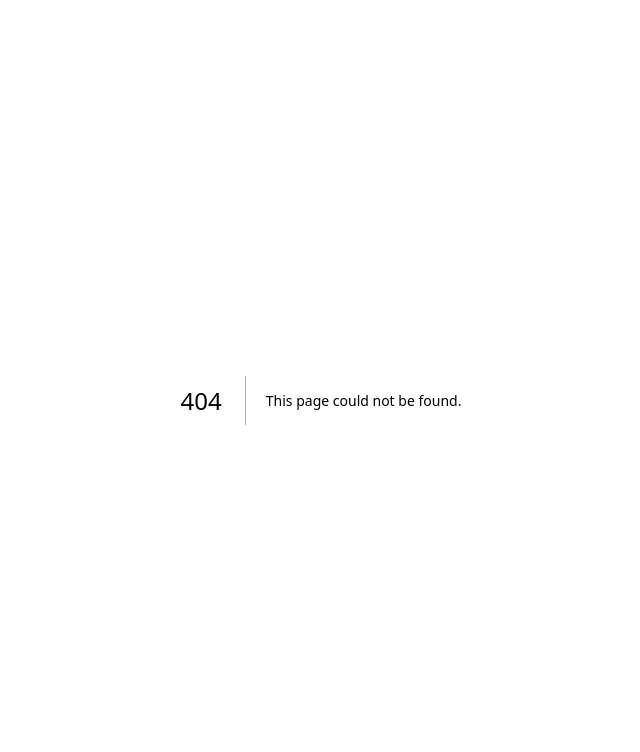
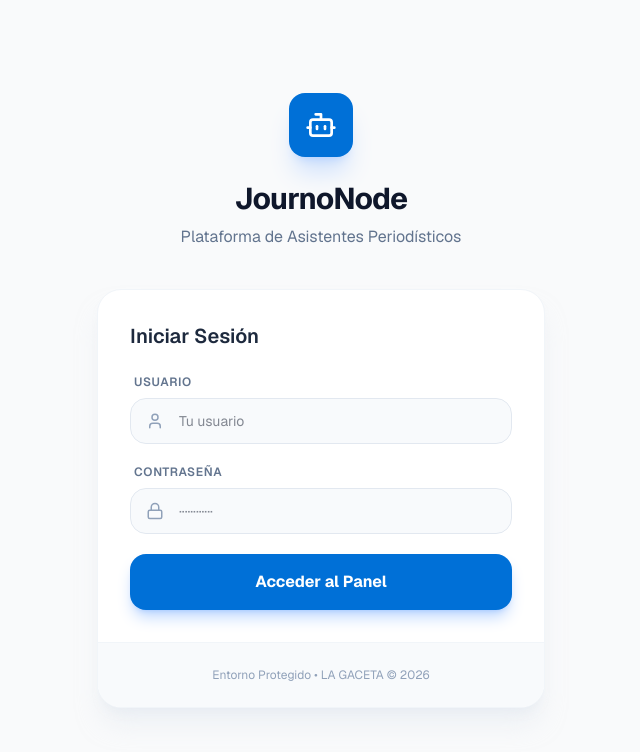
Before and after one commit to jphamada/botslg, a Next.js app: page /login in a window 1280 px wide. Before the commit this address had no page. Shown: the top 752 px of the page, without its empty margins (319-959 px from the left). Built offline with nearby package versions, Linux system fonts and the light colour scheme.

Commit message:
add admin login protection for dashboard

```diff
--- /dev/null
+++ b/src/app/actions/auth.ts
@@ -0,0 +1,31 @@
+"use server";
+
+import { cookies } from "next/headers";
+import { redirect } from "next/navigation";
+
+export async function login(formData: FormData) {
+    const user = formData.get("user");
+    const password = formData.get("password");
+
+    const ADMIN_USER = process.env.ADMIN_USER || "user";
+    const ADMIN_PASSWORD = process.env.ADMIN_PASSWORD || "gaceta20!26ADMIN";
+
+    if (user === ADMIN_USER && password === ADMIN_PASSWORD) {
+        const cookieStore = await cookies();
+        cookieStore.set("auth_session", "authenticated", {
+            httpOnly: true,
+            secure: process.env.NODE_ENV === "production",
+            maxAge: 60 * 60 * 24 * 7, // 1 week
+            path: "/",
+        });
+        redirect("/");
+    } else {
+        throw new Error("Credenciales inválidas");
+    }
+}
+
+export async function logout() {
+    const cookieStore = await cookies();
+    cookieStore.delete("auth_session");
+    redirect("/login");
+}
--- a/src/app/bot/[id]/page.tsx
+++ b/src/app/bot/[id]/page.tsx
@@ -1,5 +1,6 @@
-import { Bot, Settings, Database, MessageSquare, ArrowLeft } from "lucide-react";
+import { Bot, Settings, Database, MessageSquare, ArrowLeft, LogOut } from "lucide-react";
 import Link from "next/link";
+import { logout } from "@/app/actions/auth";
 import { AddSourceForm } from "@/components/AddSourceForm";
 import { ChatInterface } from "@/components/ChatInterface";
 import { DeleteSourceButton } from "@/components/DeleteSourceButton";
@@ -71,6 +72,14 @@ export default async function BotDashboard({
                             Configuración
                         </Link>
                     </nav>
+                </div>
+                <div className="p-4 border-t border-slate-200">
+                    <form action={logout}>
+                        <button type="submit" className="w-full flex items-center gap-3 px-3 py-2 hover:bg-red-50 text-red-600 rounded-md font-medium text-sm transition-colors">
+                            <LogOut size={18} />
+                            Cerrar Sesión
+                        </button>
+                    </form>
                 </div>
             </aside>
 
--- /dev/null
+++ b/src/app/login/page.tsx
@@ -0,0 +1,101 @@
+"use client";
+
+import { useState } from "react";
+import { login } from "@/app/actions/auth";
+import { Bot, User, Lock, Loader2, AlertCircle } from "lucide-react";
+
+export default function LoginPage() {
+    const [loading, setLoading] = useState(false);
+    const [error, setError] = useState<string | null>(null);
+
+    async function handleLogin(formData: FormData) {
+        setLoading(true);
+        setError(null);
+        try {
+            await login(formData);
+        } catch (err: any) {
+            setError(err.message || "Usuario o contraseña inválidos");
+            setLoading(false);
+        }
+    }
+
+    return (
+        <div className="min-h-screen bg-[#F9FAFB] flex items-center justify-center p-6 font-sans">
+            <div className="w-full max-w-md">
+                {/* Logo & Intro */}
+                <div className="text-center mb-10">
+                    <div className="inline-flex items-center justify-center w-16 h-16 rounded-2xl bg-[#0070D7] text-white shadow-xl shadow-blue-500/20 mb-6">
+                        <Bot size={32} />
+                    </div>
+                    <h1 className="text-3xl font-bold text-slate-900 tracking-tight">JournoNode</h1>
+                    <p className="text-slate-500 mt-2">Plataforma de Asistentes Periodísticos</p>
+                </div>
+
+                {/* Login Card */}
+                <div className="bg-white rounded-3xl shadow-xl shadow-slate-200/50 border border-slate-100 overflow-hidden">
+                    <div className="p-8">
+                        <h2 className="text-xl font-semibold text-slate-800 mb-6">Iniciar Sesión</h2>
+                        <form action={handleLogin} className="space-y-5">
+                            <div>
+                                <label className="block text-xs font-semibold text-slate-500 uppercase tracking-wider mb-2 ml-1">Usuario</label>
+                                <div className="relative group">
+                                    <div className="absolute left-4 top-1/2 -translate-y-1/2 text-slate-400 group-focus-within:text-[#0070D7] transition-colors">
+                                        <User size={18} />
+                                    </div>
+                                    <input
+                                        name="user"
+                                        type="text"
+                                        required
+                                        className="w-full pl-12 pr-4 py-3 bg-slate-50 border border-slate-200 rounded-2xl focus:outline-none focus:ring-4 focus:ring-[#0070D7]/10 focus:border-[#0070D7] transition-all text-sm"
+                                        placeholder="Tu usuario"
+                                    />
+                                </div>
+                            </div>
+
+                            <div>
+                                <label className="block text-xs font-semibold text-slate-500 uppercase tracking-wider mb-2 ml-1">Contraseña</label>
+                                <div className="relative group">
+                                    <div className="absolute left-4 top-1/2 -translate-y-1/2 text-slate-400 group-focus-within:text-[#0070D7] transition-colors">
+                                        <Lock size={18} />
+                                    </div>
+                                    <input
+                                        name="password"
+                                        type="password"
+                                        required
+                                        className="w-full pl-12 pr-4 py-3 bg-slate-50 border border-slate-200 rounded-2xl focus:outline-none focus:ring-4 focus:ring-[#0070D7]/10 focus:border-[#0070D7] transition-all text-sm"
+                                        placeholder="············"
+                                    />
+                                </div>
+                            </div>
+
+                            {error && (
+                                <div className="flex items-center gap-2 p-3 bg-red-50 text-red-600 rounded-xl text-xs font-medium animate-in fade-in slide-in-from-top-1 duration-200">
+                                    <AlertCircle size={14} />
+                                    {error}
+                                </div>
+                            )}
+
+                            <button
+                                type="submit"
+                                disabled={loading}
+                                className="w-full py-4 bg-[#0070D7] hover:bg-[#005bb5] text-white rounded-2xl font-bold shadow-lg shadow-blue-500/30 transition-all active:scale-[0.98] disabled:opacity-50 disabled:shadow-none mt-4 flex items-center justify-center gap-2"
+                            >
+                                {loading ? (
+                                    <Loader2 size={20} className="animate-spin" />
+                                ) : (
+                                    "Acceder al Panel"
+                                )}
+                            </button>
+                        </form>
+                    </div>
+
+                    <div className="bg-slate-50 p-6 border-t border-slate-100 text-center">
+                        <p className="text-xs text-slate-400">
+                            Entorno Protegido • LA GACETA © 2026
+                        </p>
+                    </div>
+                </div>
+            </div>
+        </div>
+    );
+}
--- a/src/app/page.tsx
+++ b/src/app/page.tsx
@@ -1,6 +1,7 @@
-import { Bot, Plus, Settings, MessageSquare, LayoutDashboard, Database, FileText, Search, ArrowRight, Activity } from "lucide-react";
+import { Bot, Plus, Settings, MessageSquare, LayoutDashboard, Database, FileText, Search, ArrowRight, Activity, LogOut } from "lucide-react";
 import Link from "next/link";
 import { supabase } from "@/lib/supabase";
+import { logout } from "@/app/actions/auth";
 
 export default async function Dashboard() {
   // Fetch dynamic stats
@@ -58,13 +59,17 @@ export default async function Dashboard() {
           </nav>
         </div>
 
-        <div className="p-4 border-t border-slate-200">
-          <nav className="space-y-1">
-            <Link href="#" className="flex items-center gap-3 px-3 py-2 hover:bg-slate-50 text-slate-600 rounded-md font-medium text-sm transition-colors">
-              <Settings size={18} />
-              Configuración
-            </Link>
-          </nav>
+        <div className="p-4 border-t border-slate-200 space-y-1">
+          <Link href="#" className="flex items-center gap-3 px-3 py-2 hover:bg-slate-50 text-slate-600 rounded-md font-medium text-sm transition-colors">
+            <Settings size={18} />
+            Configuración
+          </Link>
+          <form action={logout}>
+            <button type="submit" className="w-full flex items-center gap-3 px-3 py-2 hover:bg-red-50 text-red-600 rounded-md font-medium text-sm transition-colors">
+              <LogOut size={18} />
+              Cerrar Sesión
+            </button>
+          </form>
         </div>
       </aside>
 
--- /dev/null
+++ b/src/middleware.ts
@@ -0,0 +1,39 @@
+import { NextResponse } from 'next/server'
+import type { NextRequest } from 'next/server'
+
+export function middleware(request: NextRequest) {
+  const session = request.cookies.get('auth_session')
+  const { pathname } = request.nextUrl
+
+  // 1. Skip middleware for static assets, public files, and API routes that MUST be public
+  if (
+    pathname.includes('.') ||
+    pathname.startsWith('/_next')
+  ) {
+    return NextResponse.next()
+  }
+
+  // 2. Define routes that do NOT need authentication
+  const isPublicRoute =
+    pathname.startsWith('/login') ||
+    pathname.startsWith('/embed') ||
+    pathname.startsWith('/api/chat');
+
+  if (isPublicRoute) {
+    return NextResponse.next()
+  }
+
+  // 3. Redirect to login if no session is present
+  if (!session) {
+    const loginUrl = new URL('/login', request.url)
+    return NextResponse.redirect(loginUrl)
+  }
+
+  // 4. Already authenticated or not protected
+  return NextResponse.next()
+}
+
+// Ensure middleware runs for all routes but can be optimized with matchers
+export const config = {
+  matcher: ['/((?!api/auth|_next/static|_next/image|favicon.ico).*)'],
+}
```
